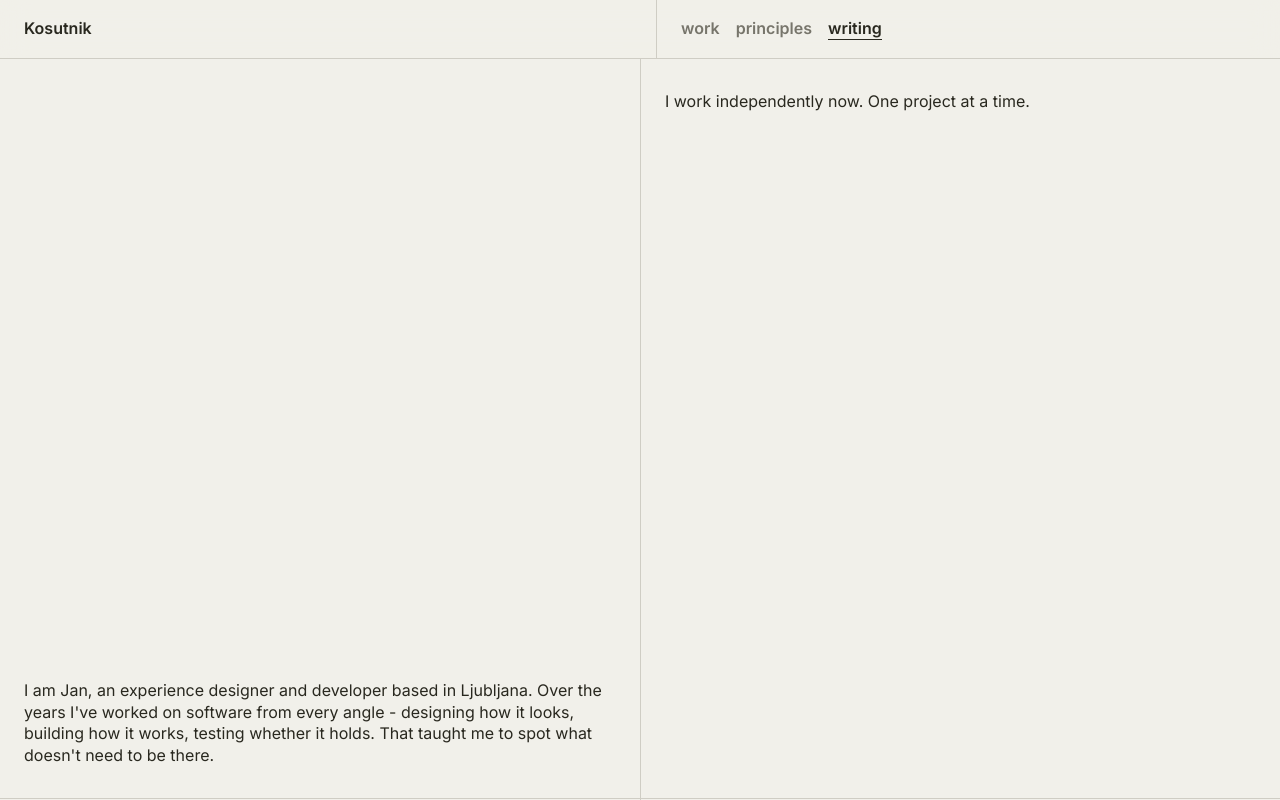
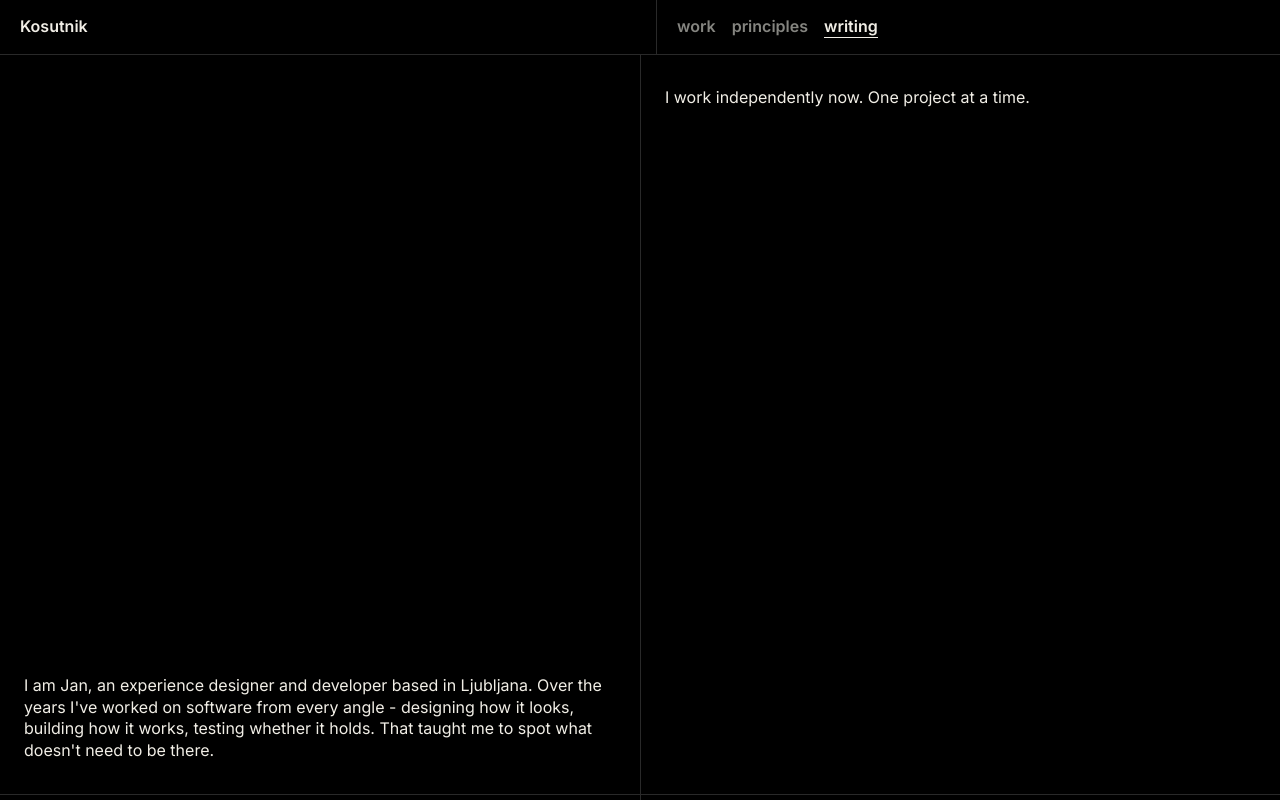
Before and after one commit to JanKosutnik/Kosutnik, a Next.js app: page /v1 in a window 1280 px wide. Shown: the top 800 px of the page. Built offline with nearby package versions, Linux system fonts and the light colour scheme.

Commit message:
Codex adapt split v1 to dark Kosutnik style

```diff
--- a/app/v1/v1.module.css
+++ b/app/v1/v1.module.css
@@ -18,18 +18,18 @@
 .page ::selection { background: #d5d0c5; color: #111; }
 
 .color {
-  --surface: #f1f0ea;
-  --ink: #29281f;
-  --muted: #77756b;
-  --line: #cfcdc4;
-  --header-rest: rgba(241, 240, 234, .82);
-  --header-scrolled: rgba(241, 240, 234, .94);
+  --surface: #000;
+  --ink: #f1eee6;
+  --muted: #858580;
+  --line: #292929;
+  --header-rest: rgba(0, 0, 0, .24);
+  --header-scrolled: rgba(0, 0, 0, .72);
   width: 100%;
   max-width: none;
-  color-scheme: light;
+  color-scheme: dark;
 }
 
-.color ::selection { background: #29281f; color: #f1f0ea; }
+.color ::selection { background: #d5d0c5; color: #111; }
 
 .header,
 .grid {
@@ -100,7 +100,7 @@
 }
 
 .color .brand,
-.color .nav { padding: 1.15rem 1.5rem; }
+.color .nav { padding: 1rem 1.25rem; }
 .color .nav { border-left: 1px solid var(--line); }
 
 .color .grid {
```
